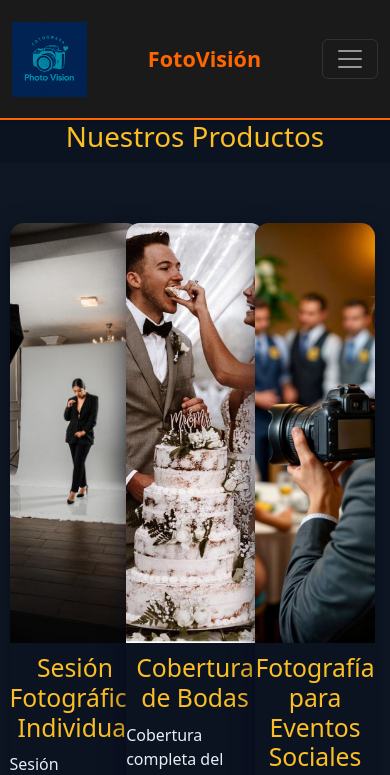
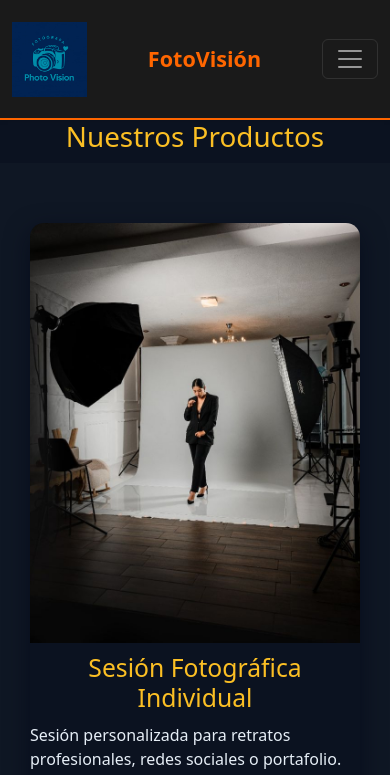
Before and after one commit to milobermu-9628/Foto9628, an Angular app: page /products in a window 390 px wide. Shown: the top 775 px of the page. Built offline with nearby package versions, Linux system fonts and the light colour scheme.

Commit message:
Formulario_Responsive

```diff
--- a/angular.json
+++ b/angular.json
@@ -47,8 +47,7 @@
                 }
               ],
               "outputHashing": "all",
-              "baseHref": "https://github.com/milobermu-9628/Foto9628/"
-
+              "baseHref": "/Foto9628/"
             },
             "development": {
               "optimization": false,
@@ -93,7 +92,7 @@
             ]
           }
         },
-        "deploy":{
+        "deploy": {
           "builder": "angular-cli-ghpages:deploy"
         }
       }
--- a/src/app/page/contact/contact.html
+++ b/src/app/page/contact/contact.html
@@ -80,7 +80,7 @@
 
       <!-- Botones -->
       <div class="d-flex justify-content-between mt-4">
-        <button type="submit" class="btn btn-warning px-4" [disabled]="contactForm.invalid">
+        <button type="submit" class="btn btn-warning px-4" (click)="contactForm.invalid">
           Enviar
         </button>
 
--- a/src/app/page/contact/contact.ts
+++ b/src/app/page/contact/contact.ts
@@ -26,6 +26,9 @@ export class Contact {
   }
 
   onSubmit() {
+
+    this.contactForm.markAllAsTouched();
+
     if (this.contactForm.valid) {
       const datos = this.contactForm.value;
 
--- a/src/app/page/products/products.css
+++ b/src/app/page/products/products.css
@@ -46,7 +46,19 @@
 h1 {
   background-color: #0b1220;
   text-align: center;
-  margin-bottom: 0; /* Elimina el espacio inferior del título */
+  margin-bottom: 0;
   color: #fbbf24;
-  padding-bottom: 10px; /* Deja solo un pequeño espacio opcional */
+  padding-bottom: 10px;
 }
+
+@media (max-width: 900px) {
+  .productos {
+    grid-template-columns: repeat(2, 1fr);
+  }
+}
+
+@media (max-width: 600px) {
+  .productos {
+    grid-template-columns: repeat(1, 1fr);
+  }
+}
```
